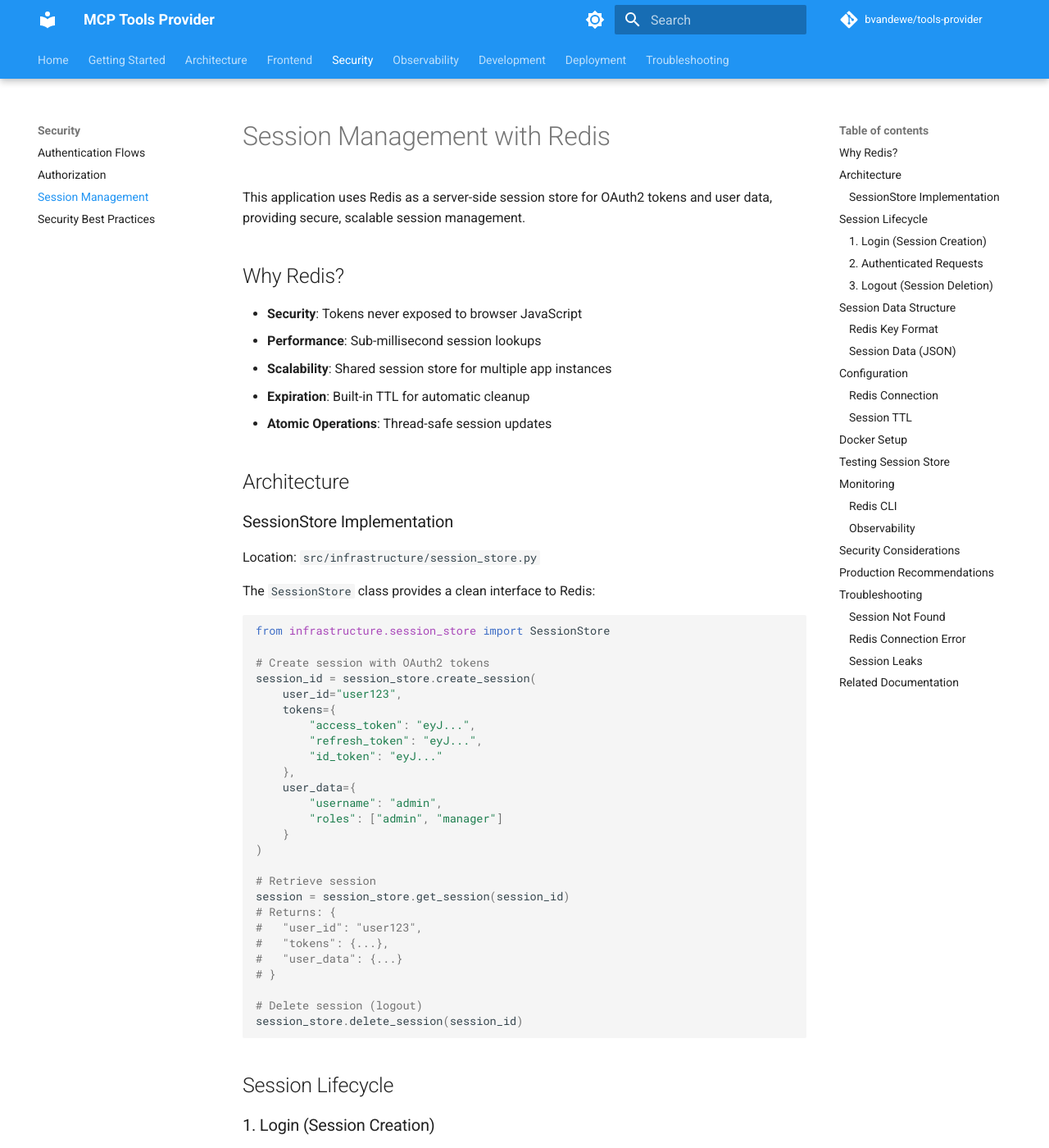
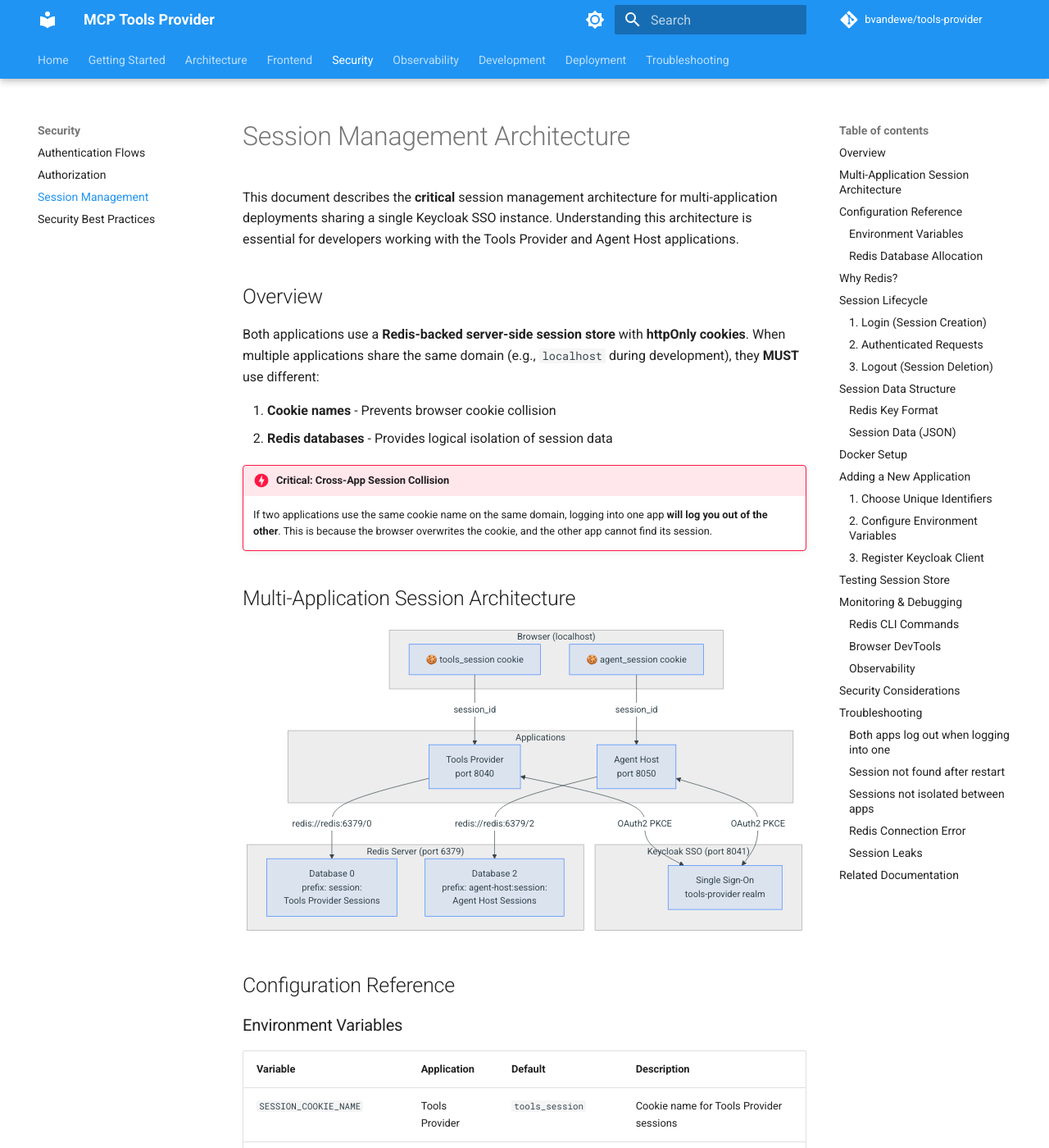
Before and after one commit to bvandewe/tools-provider, an MkDocs documentation site: the page built from docs/security/session-management.md, in a window 1280 px wide and 1400 px high. Shown: the whole window at 82% size. Built offline with MkDocs 1.6.1 and Material for MkDocs 9.7.7, drawn with Linux system fonts in a browser that asks for light colours; comment, search, counter and statistics services are not loaded; some of the changed text lies outside the part shown.

Commit message:
docs(security): session management architecture guide
- Mermaid diagram for Redis DB allocation and cookies
- Environment variable configuration tables
- Troubleshooting guide for common session issues

````diff
--- a/docs/security/session-management.md
+++ b/docs/security/session-management.md
@@ -1,6 +1,71 @@
-# Session Management with Redis
+# Session Management Architecture
 
-This application uses Redis as a server-side session store for OAuth2 tokens and user data, providing secure, scalable session management.
+This document describes the **critical** session management architecture for multi-application deployments sharing a single Keycloak SSO instance. Understanding this architecture is essential for developers working with the Tools Provider and Agent Host applications.
+
+## Overview
+
+Both applications use a **Redis-backed server-side session store** with **httpOnly cookies**. When multiple applications share the same domain (e.g., `localhost` during development), they **MUST** use different:
+
+1. **Cookie names** - Prevents browser cookie collision
+2. **Redis databases** - Provides logical isolation of session data
+
+!!! danger "Critical: Cross-App Session Collision"
+    If two applications use the same cookie name on the same domain, logging into one app **will log you out of the other**. This is because the browser overwrites the cookie, and the other app cannot find its session.
+
+## Multi-Application Session Architecture
+
+```mermaid
+flowchart TB
+    subgraph Browser["Browser (localhost)"]
+        C1["🍪 tools_session cookie"]
+        C2["🍪 agent_session cookie"]
+    end
+
+    subgraph Keycloak["Keycloak SSO (port 8041)"]
+        KC["Single Sign-On\ntools-provider realm"]
+    end
+
+    subgraph Redis["Redis Server (port 6379)"]
+        DB0["Database 0\nprefix: session:\nTools Provider Sessions"]
+        DB2["Database 2\nprefix: agent-host:session:\nAgent Host Sessions"]
+    end
+
+    subgraph Apps["Applications"]
+        TP["Tools Provider\nport 8040"]
+        AH["Agent Host\nport 8050"]
+    end
+
+    C1 -->|"session_id"| TP
+    C2 -->|"session_id"| AH
+    TP -->|"redis://redis:6379/0"| DB0
+    AH -->|"redis://redis:6379/2"| DB2
+    TP <-->|"OAuth2 PKCE"| KC
+    AH <-->|"OAuth2 PKCE"| KC
+```
+
+## Configuration Reference
+
+### Environment Variables
+
+| Variable | Application | Default | Description |
+|----------|-------------|---------|-------------|
+| `SESSION_COOKIE_NAME` | Tools Provider | `tools_session` | Cookie name for Tools Provider sessions |
+| `AGENT_HOST_SESSION_COOKIE_NAME` | Agent Host | `agent_session` | Cookie name for Agent Host sessions |
+| `REDIS_URL` | Tools Provider | `redis://redis:6379/0` | Redis connection (database 0) |
+| `AGENT_HOST_REDIS_URL` | Agent Host | `redis://redis:6379/2` | Redis connection (database 2) |
+| `REDIS_KEY_PREFIX` | Tools Provider | `session:` | Redis key prefix |
+| `AGENT_HOST_REDIS_KEY_PREFIX` | Agent Host | `agent-host:session:` | Redis key prefix |
+
+### Redis Database Allocation
+
+| Database | Application | Key Prefix | Purpose |
+|----------|-------------|------------|---------|
+| 0 | Tools Provider | `session:` | User sessions (OAuth tokens, user info) |
+| 1 | Tools Provider | `cache:` | Performance cache (tool definitions, manifests, token exchange) |
+| 2 | Agent Host | `agent-host:session:` | User sessions + conversation state |
+
+!!! note "Database Isolation"
+    Using separate Redis databases ensures that `FLUSHDB` operations on one application's database do not affect another. Database 1 (cache) can be safely flushed without affecting sessions.
 
 ## Why Redis?
 
@@ -9,116 +74,79 @@
 - **Scalability**: Shared session store for multiple app instances
 - **Expiration**: Built-in TTL for automatic cleanup
 - **Atomic Operations**: Thread-safe session updates
-
-## Architecture
-
-### SessionStore Implementation
-
-Location: `src/infrastructure/session_store.py`
-
-The `SessionStore` class provides a clean interface to Redis:
-
-```python
-from infrastructure.session_store import SessionStore
-
-# Create session with OAuth2 tokens
-session_id = session_store.create_session(
-    user_id="user123",
-    tokens={
-        "access_token": "eyJ...",
-        "refresh_token": "eyJ...",
-        "id_token": "eyJ..."
-    },
-    user_data={
-        "username": "admin",
-        "roles": ["admin", "manager"]
-    }
-)
-
-# Retrieve session
-session = session_store.get_session(session_id)
-# Returns: {
-#   "user_id": "user123",
-#   "tokens": {...},
-#   "user_data": {...}
-# }
-
-# Delete session (logout)
-session_store.delete_session(session_id)
-```
+- **Isolation**: Separate databases per application
 
 ## Session Lifecycle
 
 ### 1. Login (Session Creation)
 
-During OAuth2 callback, the backend:
-
-1. Exchanges authorization code for tokens
-2. Extracts user info from ID token
-3. Creates session with tokens and user data
-4. Generates secure session ID
-5. Sets httpOnly cookie with session ID
+When a user authenticates via Keycloak:
 
 ```python
+# OAuth2 callback handler
 @get("/api/auth/callback")
-async def callback(code: str, response: Response):
-    # Exchange code for tokens
-    tokens = await oauth2_client.exchange_code(code)
+async def callback(code: str, state: str, response: Response):
+    # 1. Exchange authorization code for tokens
+    tokens = await auth_service.exchange_code(code, state)
 
-    # Extract user info
+    # 2. Decode ID token for user info
     user_info = decode_id_token(tokens['id_token'])
 
-    # Store in session
-    session_id = self.session_store.create_session(
-        user_id=user_info['sub'],
+    # 3. Create session in Redis
+    session_id = session_store.create_session(
         tokens=tokens,
-        user_data={
+        user_info={
+            "sub": user_info['sub'],
             "username": user_info['preferred_username'],
-            "roles": user_info.get('roles', [])
+            "email": user_info.get('email'),
+            "roles": user_info.get('realm_access', {}).get('roles', [])
         }
     )
 
-    # Set cookie
+    # 4. Set httpOnly cookie with APP-SPECIFIC name
     response.set_cookie(
-        key="session_id",
+        key=app_settings.session_cookie_name,  # "tools_session" or "agent_session"
         value=session_id,
-        httponly=True,
-        secure=True,
-        samesite="lax",
-        max_age=3600
+        httponly=True,      # JavaScript cannot access
+        secure=False,       # Set True in production (HTTPS)
+        samesite="lax",     # CSRF protection
+        max_age=28800       # 8 hours
     )
 ```
 
 ### 2. Authenticated Requests
 
-On each request:
+```python
+# Dependency injection retrieves session from correct cookie
+async def get_current_user(request: Request) -> dict:
+    # Get session ID from app-specific cookie
+    session_id = request.cookies.get(app_settings.session_cookie_name)
+    if not session_id:
+        raise HTTPException(401, "Not authenticated")
 
-1. Browser sends session cookie automatically
-2. Middleware injects AuthService
-3. Dependency extracts session_id from cookie
-4. AuthService retrieves session from Redis
-5. Request proceeds with user context
+    # Retrieve session from Redis
+    session = auth_service.session_store.get_session(session_id)
+    if not session:
+        raise HTTPException(401, "Session expired")
+
+    return session["user_info"]
+```
 
 ### 3. Logout (Session Deletion)
 
-On logout:
-
-1. Backend receives logout request
-2. Session deleted from Redis
-3. Cookie cleared from browser
-4. User redirected to public page
-
 ```python
 @post("/api/auth/logout")
-async def logout(
-    response: Response,
-    session_id: Optional[str] = Cookie(None)
-):
+async def logout(request: Request, response: Response):
+    session_id = request.cookies.get(app_settings.session_cookie_name)
     if session_id:
-        self.session_store.delete_session(session_id)
+        # Delete from Redis
+        session_store.delete_session(session_id)
 
-    response.delete_cookie("session_id")
-    return {"message": "Logged out"}
+    # Clear the app-specific cookie
+    response.delete_cookie(key=app_settings.session_cookie_name)
+
+    # Optionally redirect to Keycloak logout for full SSO logout
+    return RedirectResponse(keycloak_logout_url)
 ```
 
 ## Session Data Structure
@@ -126,14 +154,17 @@
 ### Redis Key Format
 
 ```
-session:<session_id>
+{key_prefix}{session_id}
+
+# Examples:
+session:abc123...                    # Tools Provider
+agent-host:session:xyz789...         # Agent Host
 ```
 
 ### Session Data (JSON)
 
 ```json
 {
-  "user_id": "550e8400-e29b-41d4-a716-446655440000",
   "tokens": {
     "access_token": "eyJhbGciOiJSUzI1NiIs...",
     "refresh_token": "eyJhbGciOiJIUzI1NiIs...",
@@ -142,36 +173,16 @@
     "refresh_expires_in": 1800,
     "token_type": "Bearer"
   },
-  "user_data": {
+  "user_info": {
+    "sub": "550e8400-e29b-41d4-a716-446655440000",
     "username": "admin",
     "email": "admin@example.com",
-    "roles": ["admin", "manager"],
-    "created_at": "2024-01-15T10:30:00Z"
-  }
+    "roles": ["admin", "manager"]
+  },
+  "created_at": "2024-01-15T10:30:00Z",
+  "expires_at": "2024-01-15T18:30:00Z",
+  "conversation_id": "conv_123..."
 }
-```
-
-## Configuration
-
-### Redis Connection
-
-Set via environment variables in `.env`:
-
-```bash
-REDIS_HOST=localhost
-REDIS_PORT=6379
-REDIS_DB=0
-REDIS_PASSWORD=optional_password
-```
-
-### Session TTL
-
-Default: 3600 seconds (1 hour)
-
-Configurable in `application/settings.py`:
-
-```python
-SESSION_TTL = 3600  # seconds
 ```
 
 ## Docker Setup
@@ -183,16 +194,51 @@
   image: redis:7-alpine
   ports:
     - "${REDIS_PORT:-6379}:6379"
-  volumes:
-    - redis_data:/data
-  command: redis-server --appendonly yes
 ```
 
 Start with:
 
 ```bash
-make docker-up
+make up
 ```
+
+## Adding a New Application
+
+When adding a new application that shares the Keycloak SSO:
+
+### 1. Choose Unique Identifiers
+
+```python
+# new_app/src/application/settings.py
+class Settings(ApplicationSettings):
+    # Use unique cookie name
+    session_cookie_name: str = "new_app_session"
+
+    # Use unique Redis database (3, 4, 5, etc.)
+    redis_url: str = "redis://redis:6379/3"
+
+    # Use unique key prefix
+    redis_key_prefix: str = "new-app:session:"
+```
+
+### 2. Configure Environment Variables
+
+```bash
+# .env
+NEW_APP_SESSION_COOKIE_NAME=new_app_session
+NEW_APP_REDIS_URL=redis://redis:6379/3
+NEW_APP_REDIS_KEY_PREFIX=new-app:session:
+```
+
+### 3. Register Keycloak Client
+
+Add a new public client in Keycloak for the application:
+
+1. Navigate to Keycloak Admin Console
+2. Select `tools-provider` realm
+3. Go to Clients → Create client
+4. Set Client ID (e.g., `new-app`)
+5. Configure redirect URIs: `http://localhost:{port}/*`
 
 ## Testing Session Store
 
@@ -201,20 +247,18 @@
 ```python
 def test_create_and_get_session():
     session_id = session_store.create_session(
-        user_id="test_user",
         tokens={"access_token": "test_token"},
-        user_data={"username": "testuser"}
+        user_info={"username": "testuser"}
     )
 
     session = session_store.get_session(session_id)
-    assert session["user_id"] == "test_user"
+    assert session["user_info"]["username"] == "testuser"
     assert session["tokens"]["access_token"] == "test_token"
 
 def test_session_expiration():
     session_id = session_store.create_session(
-        user_id="test_user",
         tokens={},
-        user_data={},
+        user_info={},
         ttl=1  # 1 second
     )
 
@@ -223,28 +267,42 @@
     assert session is None
 ```
 
-## Monitoring
+## Monitoring & Debugging
 
-### Redis CLI
-
-Check sessions manually:
+### Redis CLI Commands
 
 ```bash
 # Connect to Redis
-redis-cli
+docker exec -it tools-provider-redis redis-cli
 
-# List all sessions
+# List all Tools Provider sessions (database 0)
+SELECT 0
 KEYS session:*
 
-# Get session data
+# List all Agent Host sessions (database 2)
+SELECT 2
+KEYS agent-host:session:*
+
+# Inspect a specific session
 GET session:<session_id>
 
-# Check TTL
+# Check session TTL
 TTL session:<session_id>
 
-# Count active sessions
+# Count active sessions per app
+SELECT 0
 EVAL "return #redis.call('keys', 'session:*')" 0
+SELECT 2
+EVAL "return #redis.call('keys', 'agent-host:session:*')" 0
 ```
+
+### Browser DevTools
+
+1. Open DevTools → Application → Cookies
+2. Verify both cookies exist for `localhost`:
+   - `tools_session` - Tools Provider
+   - `agent_session` - Agent Host
+3. Both should have `HttpOnly` flag set
 
 ### Observability
 
@@ -257,37 +315,66 @@
 
 ## Security Considerations
 
-- ✅ **Session ID Generation** - Cryptographically secure random UUIDs
-- ✅ **httpOnly Cookies** - Prevent JavaScript access
-- ✅ **Secure Flag** - HTTPS-only in production
-- ✅ **SameSite Attribute** - CSRF protection
-- ✅ **Token Encryption** - Consider encrypting tokens in Redis
-- ✅ **TTL Management** - Automatic cleanup of expired sessions
-- ✅ **Connection Security** - Use TLS for Redis in production
+| Feature | Implementation | Notes |
+|---------|----------------|-------|
+| **Session ID Generation** | `secrets.token_urlsafe(32)` | 256-bit cryptographically secure |
+| **httpOnly Cookies** | `httponly=True` | Prevents XSS access to session ID |
+| **Secure Flag** | `secure=True` (production) | HTTPS-only transmission |
+| **SameSite Attribute** | `samesite="lax"` | CSRF protection |
+| **Session TTL** | Redis `SETEX` with 8-hour TTL | Automatic cleanup |
+| **Token Encryption** | Not implemented | Consider for sensitive environments |
 
-## Production Recommendations
+!!! warning "Production Security"
+    In production deployments:
 
-1. **Redis Cluster** - Use Redis Cluster or Sentinel for high availability
-2. **TLS/SSL** - Encrypt Redis connections
-3. **Authentication** - Require Redis password
-4. **Backup** - Regular Redis backups (AOF + RDB)
-5. **Monitoring** - Track session metrics (creation rate, active count)
-6. **Token Encryption** - Encrypt sensitive tokens at rest
-7. **Session Limits** - Limit sessions per user
+    - Set `secure=True` on cookies (requires HTTPS)
+    - Use Redis AUTH (password protection)
+    - Enable Redis TLS for encrypted connections
+    - Consider encrypting token data at rest
 
 ## Troubleshooting
 
-### Session Not Found
+### Both apps log out when logging into one
 
-**Symptom**: 401 Unauthorized with valid cookie
+**Cause**: Same cookie name used by both applications
 
-**Causes**:
+**Solution**: Ensure unique `SESSION_COOKIE_NAME` in each app's settings
 
-- Session expired (TTL reached)
-- Redis connection lost
-- Session manually deleted
+```bash
+# Check current configuration
+grep SESSION_COOKIE_NAME .env
+# Should show:
+# SESSION_COOKIE_NAME=tools_session
+# AGENT_HOST_SESSION_COOKIE_NAME=agent_session
+```
 
-**Solution**: Redirect to login
+### Session not found after restart
+
+**Cause**: Using in-memory session store instead of Redis
+
+**Solution**: Ensure `REDIS_ENABLED=true` and Redis service is running
+
+```bash
+# Verify Redis is running
+docker compose ps redis
+
+# Check Redis connection in logs
+docker compose logs app | grep -i redis
+```
+
+### Sessions not isolated between apps
+
+**Cause**: Both apps using same Redis database
+
+**Solution**: Verify different database numbers in Redis URLs
+
+```bash
+# Tools Provider should use database 0
+REDIS_URL=redis://redis:6379/0
+
+# Agent Host should use database 2
+AGENT_HOST_REDIS_URL=redis://redis:6379/2
+```
 
 ### Redis Connection Error
 
@@ -318,7 +405,7 @@
 
 ## Related Documentation
 
-- [Authentication Flows](./authentication-flows.md) - Dual authentication system
-- [Authorization](./authorization.md) - OAuth2/OIDC and RBAC
-- [Security Guide](./security.md) - Security best practices
-- [Docker Environment](../deployment/docker-environment.md) - Redis setup
+- [Authentication Flows](./authentication-flows.md) - OAuth2 PKCE flow details
+- [Authorization](./authorization.md) - Role-based access control
+- [Security Best Practices](./security.md) - Production security checklist
+- [Docker Environment](../deployment/docker-environment.md) - Infrastructure setup
````
